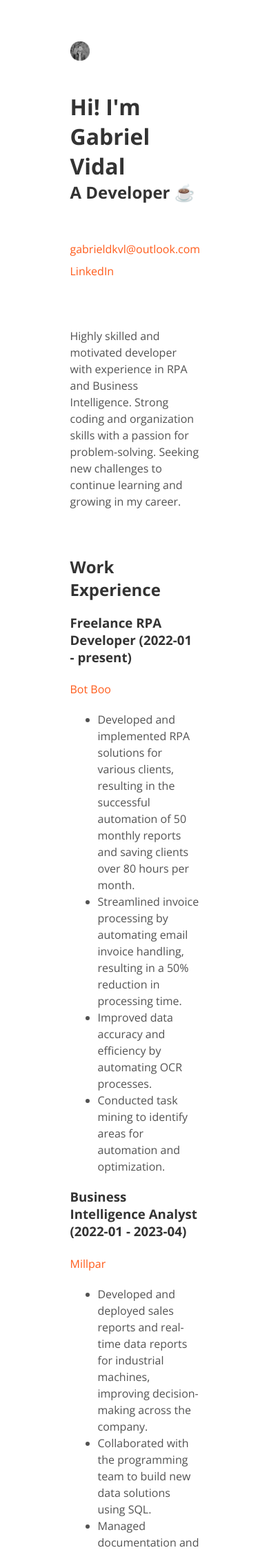
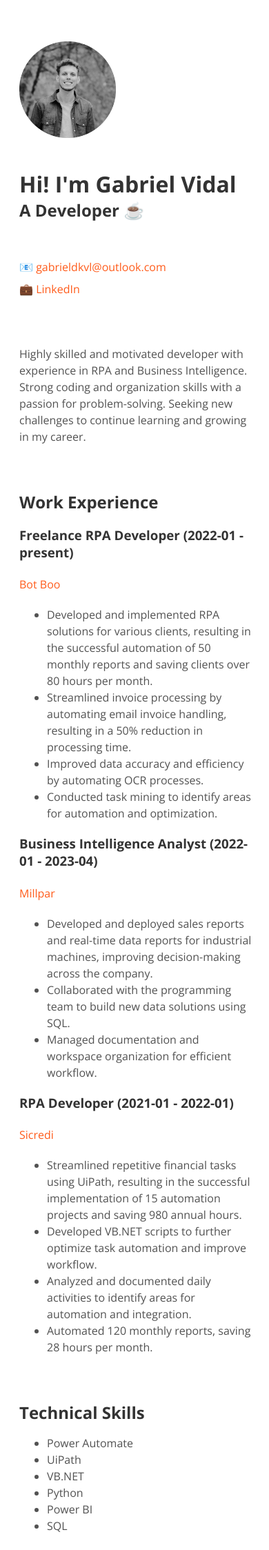
Before and after one commit to gabrieldudekvidal/personal-website, a PHP site: page / in a window 390 px wide. Shown: the top 2247 px of the page at 69% size. Run offline with PHP 8.4, Linux system fonts and the light colour scheme; some libraries are stand-ins or nearby versions.

Commit message:
Add files via upload

```diff
--- a/css/style.css
+++ b/css/style.css
@@ -16,7 +16,7 @@ p, li {
 }
 
 .profile-picture {
-    width: 15%;
+    width: 140px;
     margin: 30px 0px 40px 0px;
 }
 
@@ -31,9 +31,17 @@ p, li {
 }
 
 .container {
-
     margin: 10px auto;
     width: 50%;
     padding: 20px;
     border-radius: 10px;
 }
+
+@media (max-width: 900px) {
+
+
+
+    .container {
+        width: 90%;
+    }
+}
--- a/index.html
+++ b/index.html
@@ -4,9 +4,10 @@
     <meta charset="UTF-8">
     <meta http-equiv="X-UA-Compatible" content="IE=edge">
     <meta name="viewport" content="width=device-width, initial-scale=1.0">
+    <title>Gabriel Dudek Vidal</title>
     <link rel="stylesheet" href="css/style.css">
     <link href="https://fonts.googleapis.com/css2?family=Open+Sans:wght@400;700&display=swap" rel="stylesheet">
-    <title>Gabriel Dudek Vidal</title>
+    <script src="https://kit.fontawesome.com/afc7b88311.js" crossorigin="anonymous"></script>
 </head>
 <body>
 
@@ -20,9 +21,9 @@
 
     <main>
         <div class="container">
-            <a class="link" href="mailto:gabrieldkvl@outlook.com">gabrieldkvl@outlook.com</a>
+            <a class="link" href="mailto:gabrieldkvl@outlook.com">📧 gabrieldkvl@outlook.com</a>
             <br>
-            <a class="link" target="_blank" href="https://www.linkedin.com/in/gabriel-dudek-vidal/">LinkedIn</a>
+            <a class="link" target="_blank" href="https://www.linkedin.com/in/gabriel-dudek-vidal/">💼 LinkedIn</a>
         </div>
         <div class="container">
             <p> Highly skilled and motivated developer with experience in RPA and
```
